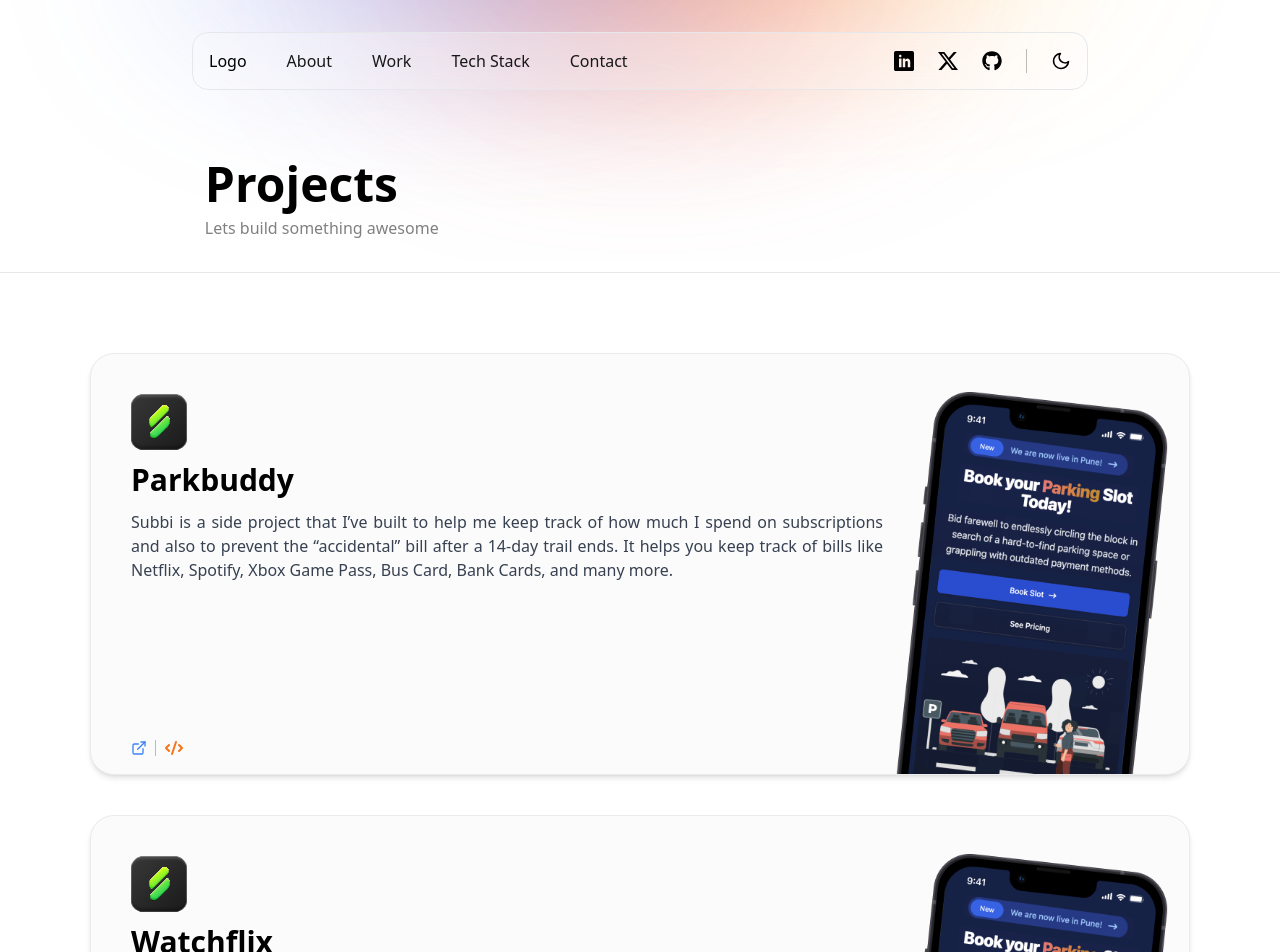
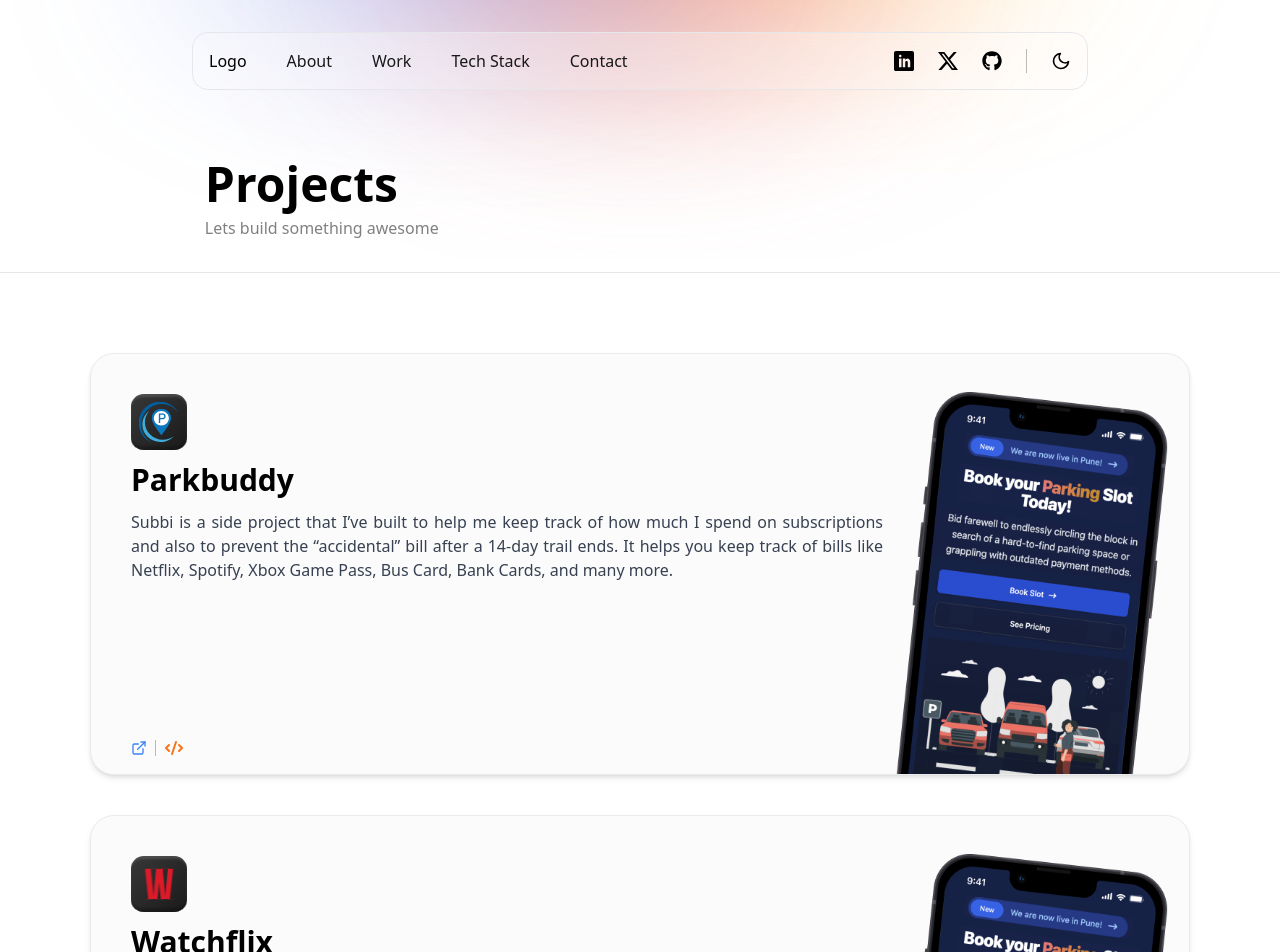
Before and after one commit to swayamterode/portfolio, a Next.js app: page /work in a window 1280 px wide. Shown: the top 952 px of the page. Built offline with nearby package versions, Linux system fonts and the light colour scheme.

Commit message:
chore(project): add project icon

```diff
--- a/constants/project.ts
+++ b/constants/project.ts
@@ -4,7 +4,7 @@ export const projects = [
     title: "Parkbuddy",
     description:
       "Subbi is a side project that I’ve built to help me keep track of how much I spend on subscriptions and also to prevent the “accidental” bill after a 14-day trail ends. It helps you keep track of bills like Netflix, Spotify, Xbox Game Pass, Bus Card, Bank Cards, and many more.",
-    logo: "/Logo.svg",
+    logo: "/parkbuddy.svg",
     link: "https://parkbuddy.vercel.app/",
     github: "https://github.com/swayamterode/Parkbuddy",
     image: "/ParkbuddyMockup.png",
@@ -14,7 +14,7 @@ export const projects = [
     title: "Watchflix",
     description:
       "Stream seamlessly with user-friendly interface powered by Tailwind CSS and React. Discover movies effortlessly using mood-based searches through the Open AI API. Enjoy a global experience with multilingual support. Secure logins and sign-ups through Firebase, and comprehensive movie data fetched via the TMDB API.",
-    logo: "/Logo.svg",
+    logo: "/watchflix.svg",
     link: "https://watchflix-gpt-ai.web.app/",
     github: "https://github.com/swayamterode/WatchflixGPT",
     image: "/ParkbuddyMockup.png",
```
Also changed, not shown: public/parkbuddy.svg (added), public/watchflix.svg (added).
